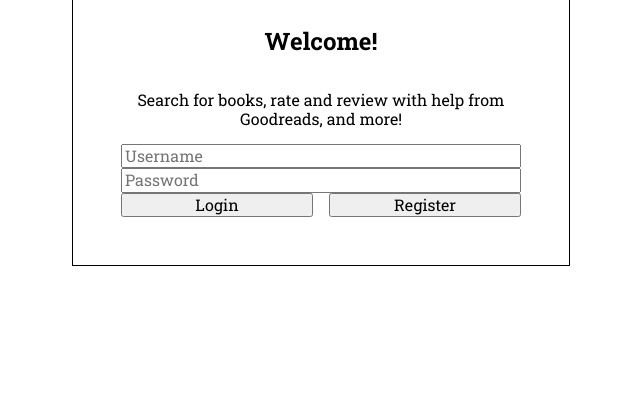
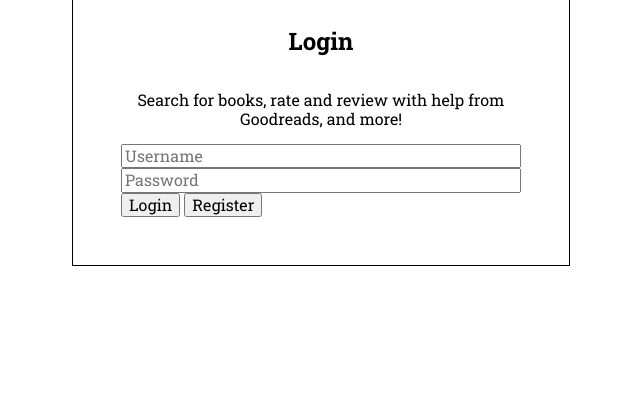
Before and after one commit to itsjeevan/book-bash, a Flask app: page / in a window 1280 px wide. Shown: the part 401-800 px from the top of the page, without its empty margins (319-959 px from the left). Run offline with Flask 2, Linux system fonts and the light colour scheme.

Commit message:
Updated class names

```diff
--- a/templates/login.html
+++ b/templates/login.html
@@ -4,16 +4,16 @@
 
     <div class="login">
 
-        <h2 class="login__title">Welcome!</h2>
+        <h2 class="login__title">Login</h2>
         <p class="login__message">Search for books, rate and review with help from Goodreads, and more!</p>
 
-        <form action="{{ url_for('index') }}" method="post" class="login-form">
-            <input type="text" class="form-control{% if invalid_feedback %} is-invalid{% endif %}" name="username" placeholder="Username">
-            <input type="password" class="form-control{% if invalid_feedback %} is-invalid{% endif %}" name="password" placeholder="Password">
-            {% if invalid_feedback %}<div class="invalid-feedback">{{ invalid_feedback }}</div>{% endif %}
-            <div class="login-form-buttons">
-                <button type="submit" class="login-form-buttons__button" name="button" value="login" >Login</button>
-                <button type="submit" class="login-form-buttons__button" name="button" value="register">Register</button>
+        <form class="login-form" action="{{ url_for('index') }}" method="post">
+            <input type="text" class="login-form-input{% if invalid_feedback %} login-form-input--is-invalid{% endif %}" name="username" placeholder="Username">
+            <input type="password" class="login-form-input{% if invalid_feedback %} login-form-input--is-invalid{% endif %}" name="password" placeholder="Password">
+            {% if invalid_feedback %}<p class="login-form-invalid-feedback">{{ invalid_feedback }}</p>{% endif %}
+            <div class="login-buttons">
+                <button type="submit" class="login-button login-button--green" name="button" value="login" >Login</button>
+                <button type="submit" class="login-button login-button--blue" name="button" value="register">Register</button>
             </div>
         </form>
 
```
